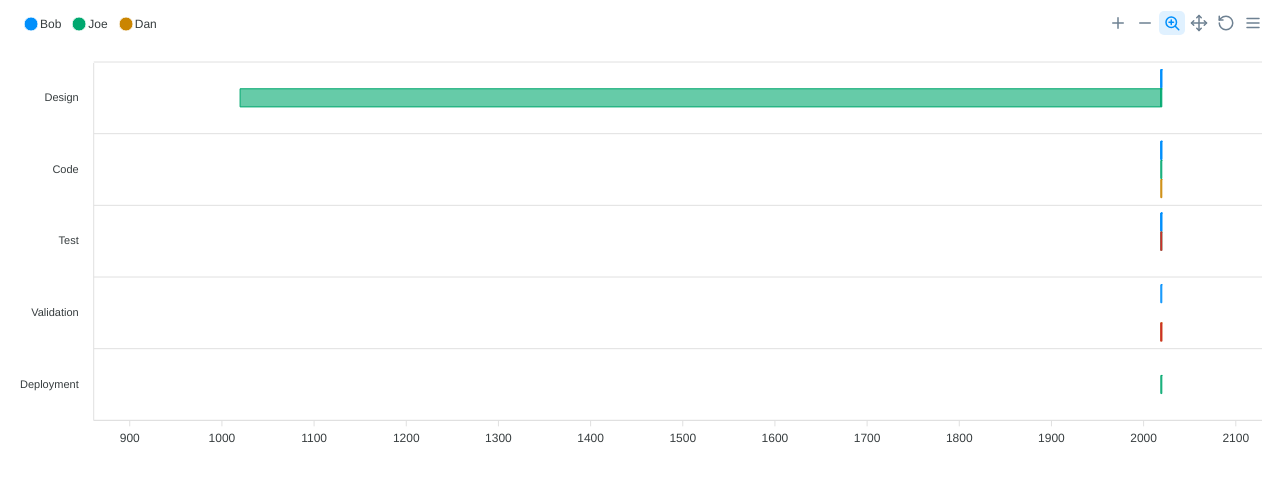
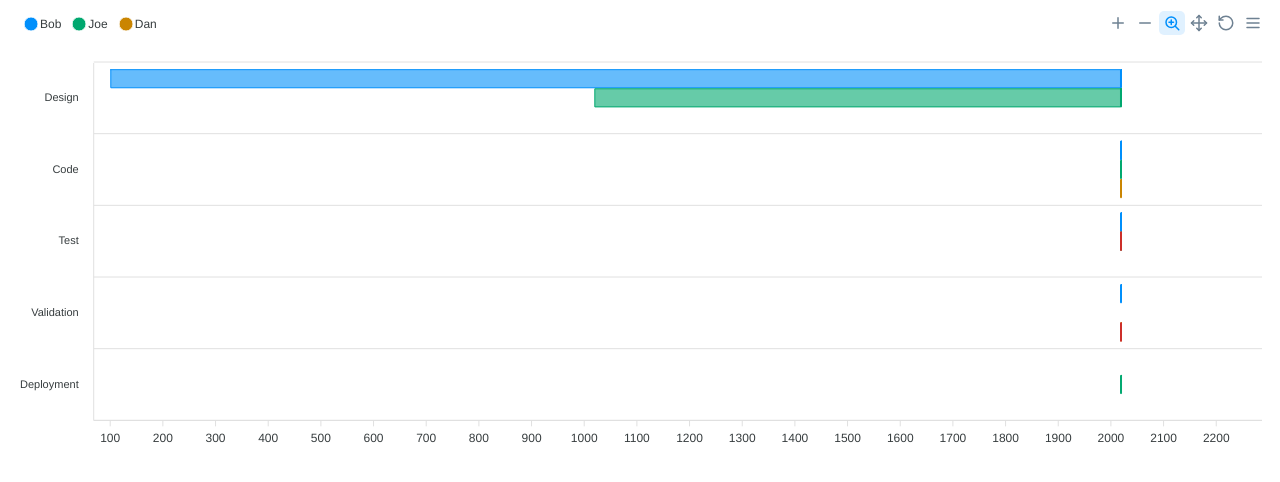
Before and after one commit to GhitaB/timeline-experiments, a plain HTML site: page index.html in a window 1280 px wide. Drawn offline with nearby package versions, Linux system fonts and the light colour scheme.

Commit message:
Update index.html

```diff
--- a/index.html
+++ b/index.html
@@ -20,7 +20,7 @@
               {
                 x: 'Design',
                 y: [
-                  new Date('-2019-03-05').getTime(),
+                  new Date('100-03-05').getTime(),
                   new Date('2019-03-08').getTime()
                 ]
               },
```
